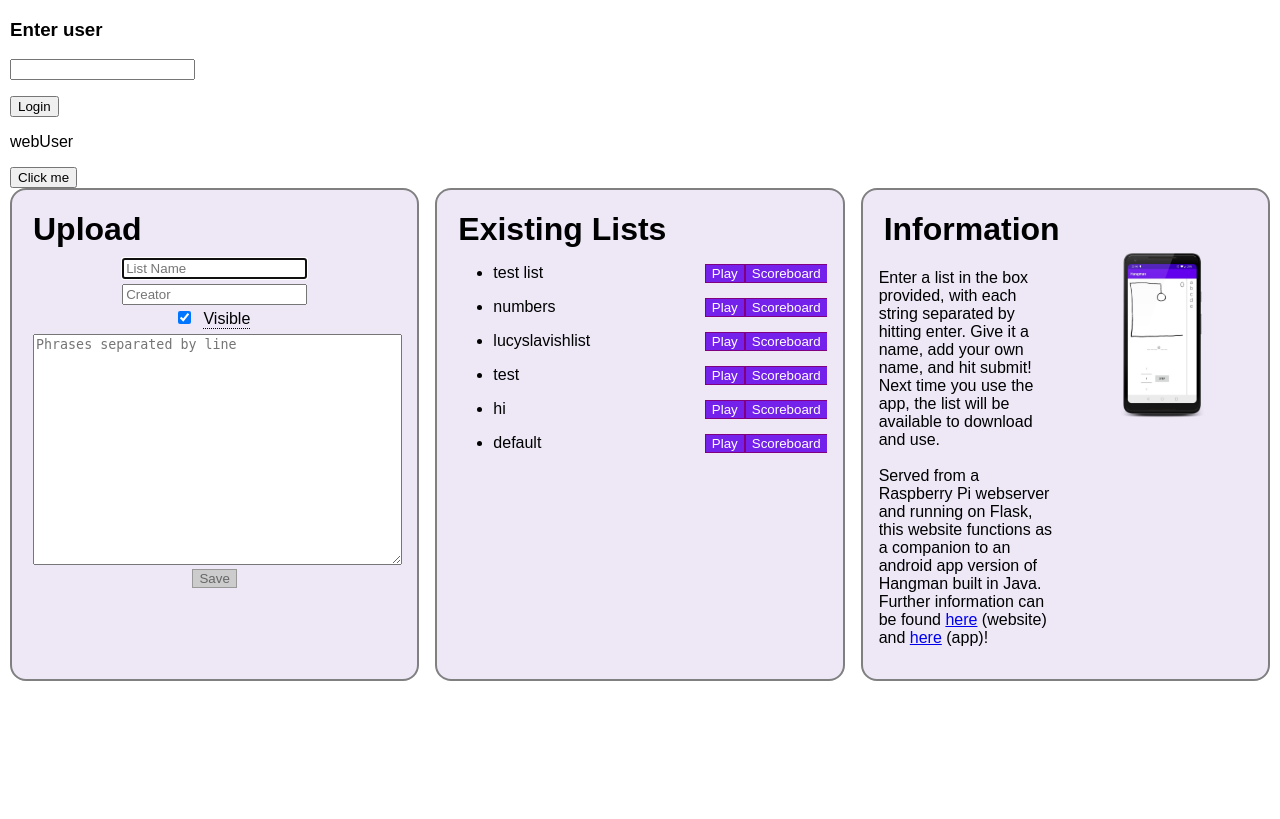
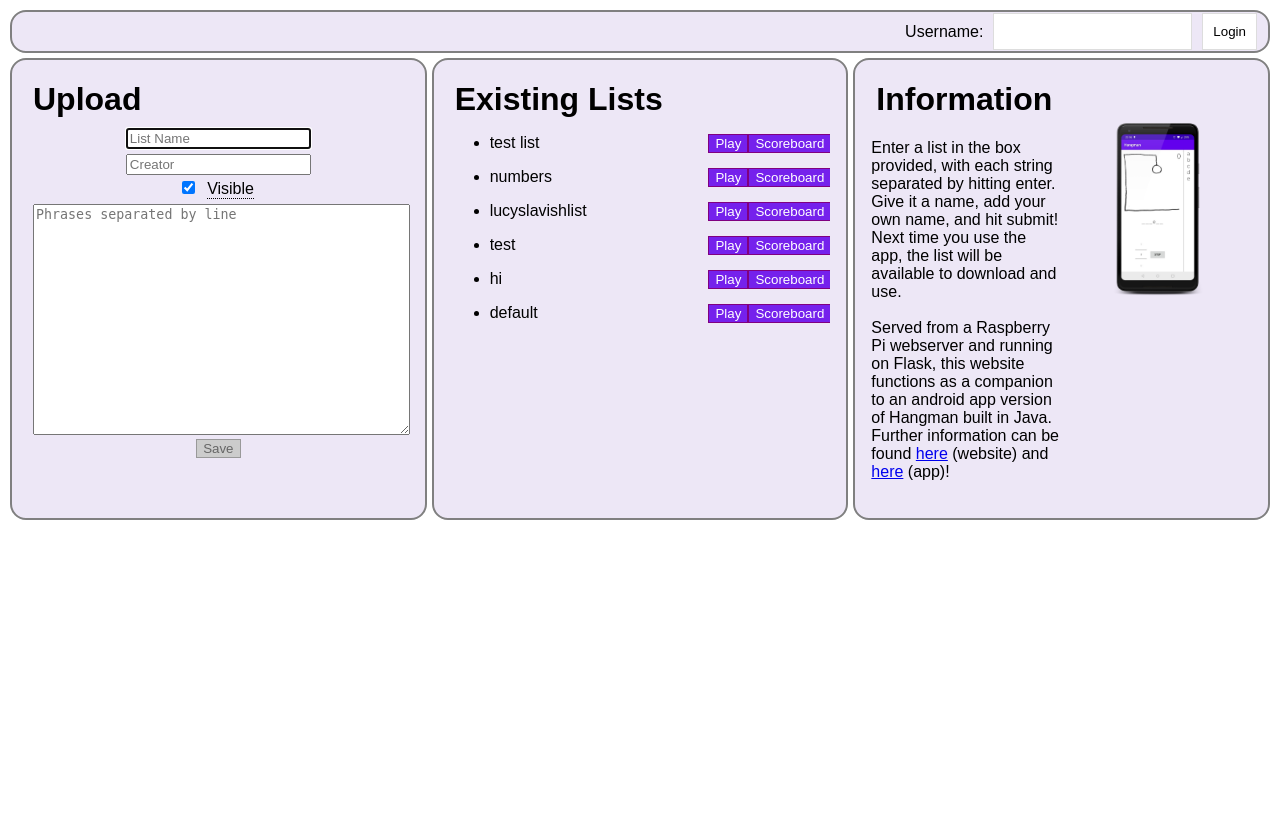
Before and after one commit to Aaron-Mackay/Hangman-Web-Flask, a Flask app: page / in a window 1280 px wide. After the commit the page ends 520 px from the top, so only its background shows below. Run offline with Flask 2, Linux system fonts and the light colour scheme; some libraries are stand-ins or nearby versions.

Commit message:
Login and Logout
Improved user interface for logging in and logging out through creating and deleting user cookie. Made small adjustments to the CSS Grid

```diff
--- a/app.py
+++ b/app.py
@@ -83,6 +83,17 @@ def getcookie():
         print(traceback.format_exc())
         return str(e)
 
+@app.route('/deletecookie', methods = ['GET'])
+def deletecookie():
+    if request.method == 'GET':
+        print("test")
+        user = request.args['username']
+        print("Deleting cookie for user: " + user)
+
+        resp = make_response(redirect('/'))
+        resp.delete_cookie("user")
+
+        return resp
 
 @app.route('/api/scoreboarddb')
 def scoreboarddbfetch():
--- a/static/css/main.css
+++ b/static/css/main.css
@@ -3,23 +3,49 @@ body {
   font-family: Arial;
 }
 
-html, body {
+html,
+body {
   height: 100%;
-
 }
 
 .container {
+  grid-template-columns: repeat(auto-fit, minmax(10px, 1fr));
   display: grid;
+  grid-template-rows: min-content auto;
+  gap: 5px 5px;
+  grid-template-areas: "x x x" "a b c";
+}
+
+.container2 {
   grid-template-columns: repeat(auto-fit, minmax(10px, 1fr));
-  grid-gap: 1rem;
-  height: 100%;
+  display: grid;
+  grid-template-rows: min-content auto;
+  gap: 5px 5px;
+  grid-template-areas: "x x x" "a a a";
 }
 
 .box {
-  background: #EDE7F6;
+  background: #ede7f6;
   padding: 1rem;
   border-radius: 1rem;
   border: solid grey 2px;
+}
+
+.x {
+  grid-area: x;
+  padding: 1px;
+}
+
+.a {
+  grid-area: a;
+}
+
+.b {
+  grid-area: b;
+}
+
+.c {
+  grid-area: c;
 }
 
 .mainImage {
@@ -35,7 +61,7 @@ html, body {
 
 .boxHeader {
   margin: 5px;
-  text-align: left
+  text-align: left;
 }
 
 .hiddenword {
@@ -43,7 +69,7 @@ html, body {
 }
 
 .scoreboard {
-  overflow:hidden;
+  overflow: hidden;
   height: auto;
   max-height: 0px;
   transition: max-height 2s;
@@ -51,7 +77,7 @@ html, body {
 }
 
 .scoreboard.opened {
-  max-height:1000px;
+  max-height: 1000px;
   visibility: visible;
 }
 
@@ -60,7 +86,7 @@ html, body {
 }
 
 .form-control {
-  margin: 5px 0 0 0
+  margin: 5px 0 0 0;
 }
 
 .btn-group button {
@@ -80,7 +106,7 @@ html, body {
   margin-right: auto;
   margin-top: 5px;
   font-size: x-large;
-  border-radius: 10px
+  border-radius: 10px;
 }
 
 button:disabled {
@@ -89,8 +115,27 @@ button:disabled {
   color: #666666;
 }
 
-li{
-    margin: 10px 0;
+li {
+  margin: 10px 0;
+}
+
+.form-inline {
+  display: flex;
+  flex-flow: row wrap;
+  align-items: center;
+  float: right;
+}
+
+.form-inline label {
+  margin: 0px 10px 0px 0;
+}
+
+.form-inline input {
+  vertical-align: middle;
+  margin: 0px 10px 0px 0;
+  padding: 10px;
+  background-color: #fff;
+  border: 1px solid #ddd;
 }
 
 .btn-group button:not(:last-child) {
--- a/templates/index.html
+++ b/templates/index.html
@@ -1,15 +1,17 @@
-{% extends "layout.html" %}
-{% block title %} Hangman {% endblock %}
-{% block body_attrs %} onload="getUsername()"{% endblock %}
-{% block main %}
-<form action = "/setcookie" method = "POST">
-         <p><h3>Enter user</h3></p>
-         <p><input type = 'text' name = 'username'/></p>
-         <p><input type = 'submit' value = 'Login'/></p>
-      </form>
-<p id="usernameDisplay">unchanged</p>
-<button onclick="getUsername()">Click me</button>
+{% extends "layout.html" %} {% block title %} Hangman {% endblock %} {% block
+body_attrs %} onload="getUsername()"{% endblock %} {% block main %}
 <div class="container" id="container">
+  <div class="box x">
+    <form action="/setcookie" method="POST" class="form-inline" id="login">
+      <label for="username">Username: </label>
+      <input type="text" name="username" />
+      <input type="submit" value="Login" />
+    </form>
+    <div class="form-inline" id="userLoggedIn" style="display: none;">
+      <label id="usernameDisplay">Username: </label>
+      <button id="logout">Logout</button>
+    </div>
+  </div>
   <div class="box a" style="text-align: center;">
     <h1 class="boxHeader">Upload</h1>
     <form action="/save" method="post" style="margin: 5px;">
@@ -198,6 +200,7 @@
     });
   }
 
+
   function generateTableHead(table, data) {
     let thead = table.createTHead();
     let row = thead.insertRow();
@@ -224,7 +227,23 @@
     $.get('/getcookie', {}, function (username) {
         console.log("username = ",username);
         document.getElementById("usernameDisplay").innerHTML = username;
+        if (username != "" && username != "webUser") {
+          document.getElementById("login").style.display = "none";
+          document.getElementById("userLoggedIn").style.display = "";
+        }
       });
     }
+
+
+  document.getElementById("logout").addEventListener("click", function(e) {
+      console.log("test");
+      username = document.getElementById("usernameDisplay").innerHTML;
+      console.log("logout clicked for ", username);
+      $.get('/deletecookie', {"username":username}, function (resp) {
+              console.log(resp.slice(0,10));
+          });
+      document.getElementById("login").style.display = "";
+      document.getElementById("userLoggedIn").style.display = "none";
+        });
 </script>
 {% endblock %}
```
Also changed, not shown: templates/game.html (+37 -4 lines).
